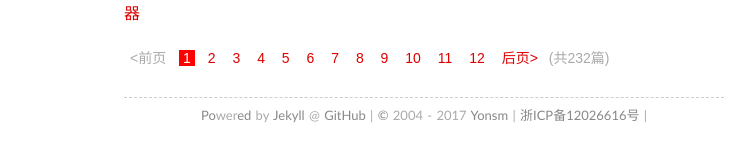
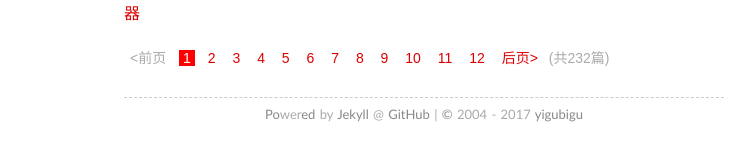
Before and after one commit to yigubigu/yigubigu.github.io, a Jekyll site: the page built from index.html, in a window 1280 px wide. Shown: the part 838-994 px from the top of the page, without its empty margins (216-969 px from the left). Built offline with Jekyll 4.4.1, drawn with Linux system fonts in a browser that asks for light colours; the list of posts is cut into pages by our own code; comment, search, counter and statistics services are not loaded; part of the change alters nothing that is shown.

Commit message:
refine config

```diff
--- a/_config.yml
+++ b/_config.yml
@@ -1,15 +1,15 @@
 markdown: kramdown
 permalink: /:title/
-url: http://yonsm.net
-name: Yonsm.NET
-author: Yonsm
-qq: 123018
-email: Yonsm@msn.com
-duoshuo: yonsm
-beian: 浙ICP备12026616号
-cnzz: 119959
-weibo: 1885061391
-github: Yonsm
+url: https://yigubigu.github.io/
+name: yigubigu
+author: yigubigu
+qq:
+email:
+duoshuo:
+beian:
+cnzz:
+weibo:
+github: yigubigu
 safe: true
 paginate: 20
-about: "这里是 Yonsm 的个人博客，创建于 2004 年。开始使用了 ExBlog 博客程序；之后长期（2004 ~ 2011）使用 Bo-Blog；2012 年更换为 WordProess；2013年7月迁移到 Jekyll @ GitHub。<br /><br />这里包含了部分个人的“折腾”过程、结论和成果，切换到分类模可以更快地找到感兴趣的内容，欢迎观赏、建议、拍砖……"
+about: "这里是 yigubigu，切换到分类模可以更快地找到感兴趣的内容，欢迎观赏、建议、拍砖……"
```
